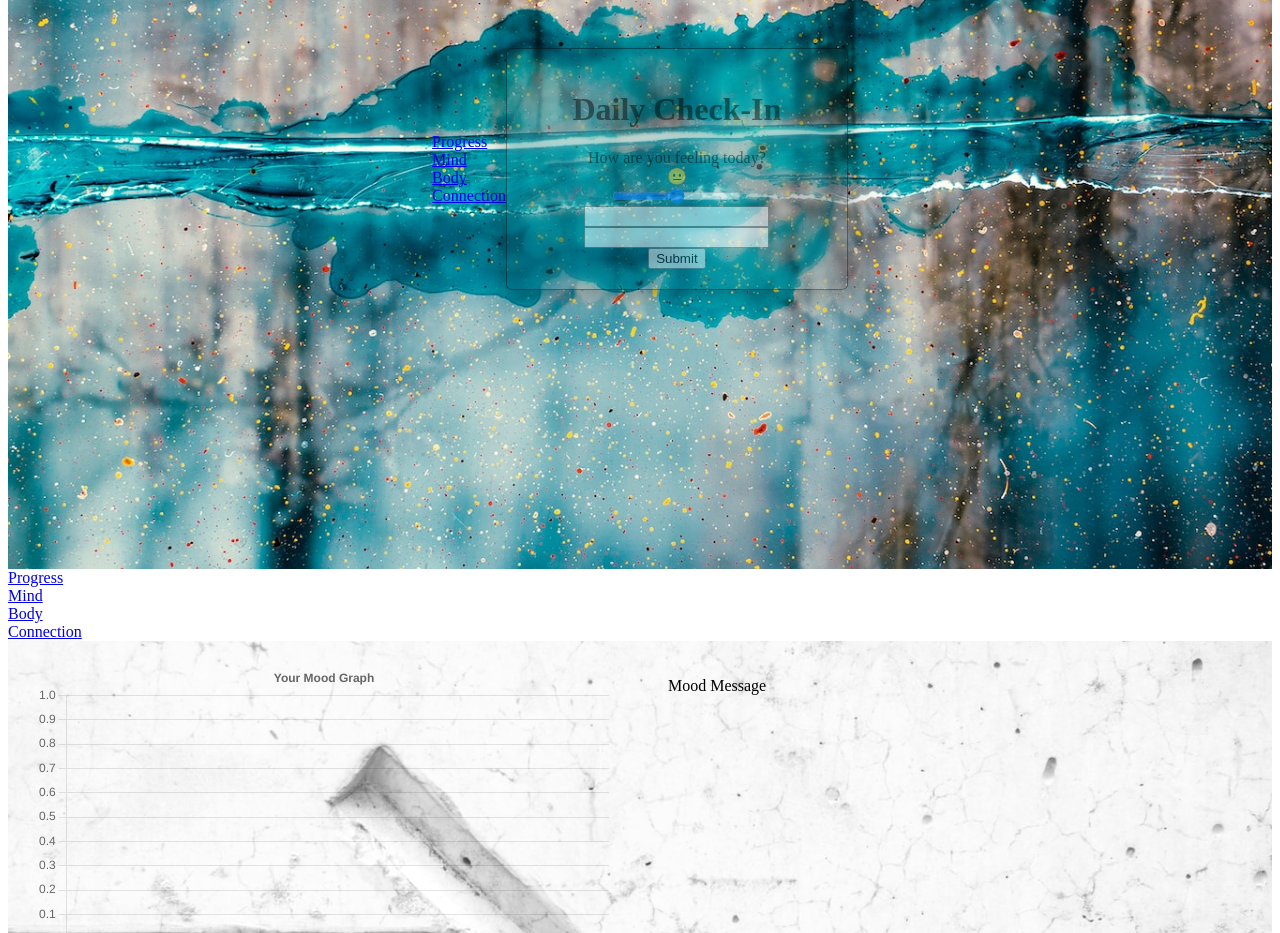
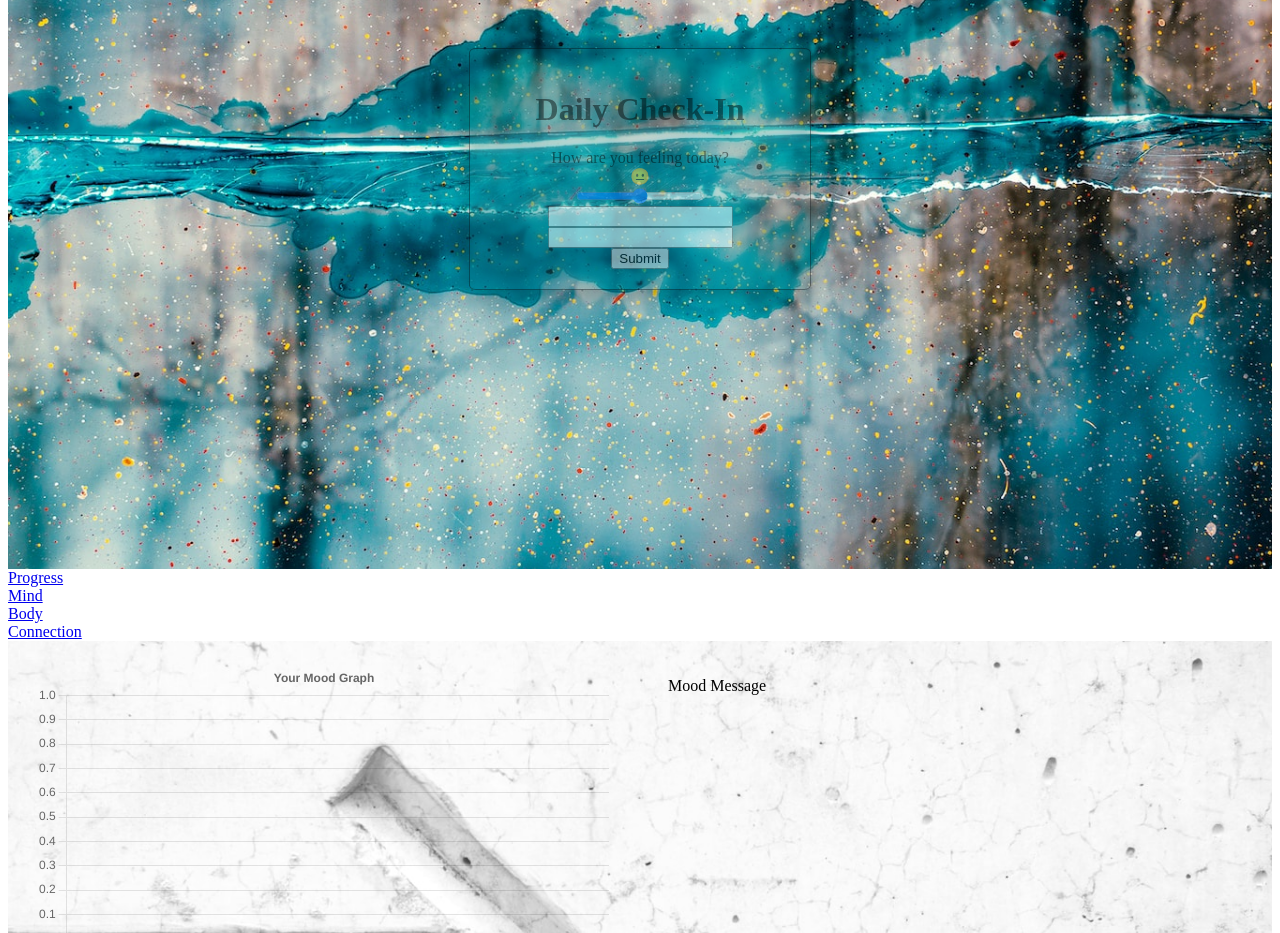
Before and after one commit to nehemiahh23/p2-cntrd-mindbody, a React (Create React App) app: page / in a window 1280 px wide. Shown: the part 1960-2893 px from the top of the page. Built offline with nearby package versions, Linux system fonts and the light colour scheme; data requests are answered from the project's data file.

Commit message:
remove redundant componenet

```diff
--- a/src/components/Form.js
+++ b/src/components/Form.js
@@ -10,7 +10,6 @@ function Form({ submit, setSubmit, activeDate }) {
   return (
     <Parallax className='progress-image' bgImage={Blue} strength={400}>
       <div className='container'>
-      <NavBar submit={submit} />
       <Input submit={submit} setSubmit={setSubmit} activeDate={activeDate} />
       <Message submit={submit} />
     </div>
```
